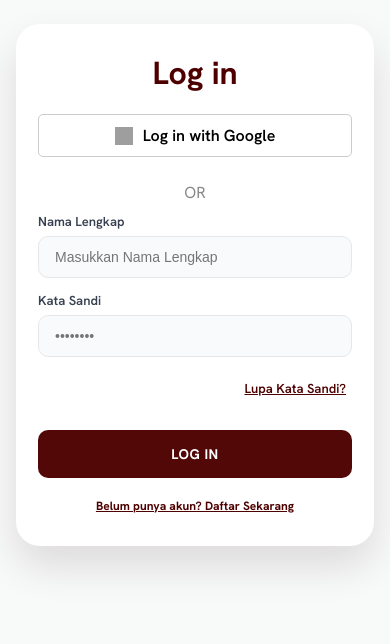
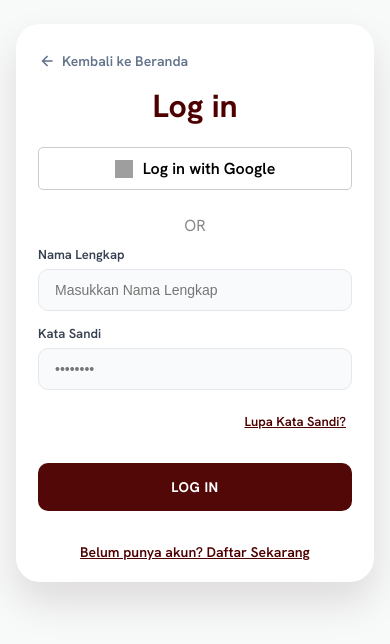
Before and after one commit to ariffrahmnn/carbon-wise, a React (Vite) app in the folder frontend/: page /login in a window 390 px wide. Shown: the top 644 px of the page. Built offline with nearby package versions, Linux system fonts and the light colour scheme; grey boxes are pictures that could not be loaded.

Commit message:
feat(fe): add Back to Home button, fix mobile link duplication, solid maroon header on About/News, and GSAP button animations

```diff
--- a/frontend/src/components/auth/login/Login.jsx
+++ b/frontend/src/components/auth/login/Login.jsx
@@ -1,5 +1,6 @@
-import React, { useState } from 'react';
+import React, { useState, useEffect } from 'react';
 import { useNavigate } from 'react-router-dom';
+import gsap from 'gsap';
 import SuccessModalCard from '../shared/SuccessModalCard.jsx';
 import ForgotPasswordModal from './ForgotPasswordModal.jsx';
 import '../../../styles/auth/shared/auth-form.css';
@@ -17,6 +18,20 @@
   const [loading, setLoading] = useState(false);
   const [showSuccessModal, setShowSuccessModal] = useState(false);
   const [showForgotPasswordModal, setShowForgotPasswordModal] = useState(false);
+
+  useEffect(() => {
+    // Animasi Entrance GSAP untuk tombol navigasi
+    gsap.fromTo(
+      ".auth-back-home-btn",
+      { opacity: 0, x: -15 },
+      { opacity: 1, x: 0, duration: 0.45, ease: "power2.out" }
+    );
+    gsap.fromTo(
+      ".login-signup-outline-btn",
+      { opacity: 0, scale: 0.9, y: 15 },
+      { opacity: 1, scale: 1, y: 0, duration: 0.55, delay: 0.2, ease: "back.out(1.5)" }
+    );
+  }, []);
 
   const handleChange = (e) => {
     setFormData({
@@ -92,6 +107,14 @@
 
         {/* SISI KIRI: FORM LOGIN */}
         <div className="login-form-section">
+          <button
+            type="button"
+            className="auth-back-home-btn"
+            onClick={() => navigate('/')}
+          >
+            <span className="material-symbols-outlined">arrow_back</span>
+            Kembali ke Beranda
+          </button>
           <h1 className="login-title">Log in</h1>
 
           {errorMsg && <div className="login-error-box">{errorMsg}</div>}
@@ -179,6 +202,24 @@
             <button type="submit" disabled={loading} className="login-submit-btn" style={{ marginTop: '10px' }}>
               {loading ? 'LOGGING IN...' : 'LOG IN'}
             </button>
+
+            <div className="auth-mobile-link">
+              <button
+                type="button"
+                onClick={() => navigate('/register')}
+                style={{
+                  background: 'none',
+                  border: 'none',
+                  color: '#4e0000',
+                  fontSize: '14px',
+                  fontWeight: '600',
+                  cursor: 'pointer',
+                  textDecoration: 'underline'
+                }}
+              >
+                Belum punya akun? Daftar Sekarang
+              </button>
+            </div>
           </form>
         </div>
 
--- a/frontend/src/components/auth/register/Register.jsx
+++ b/frontend/src/components/auth/register/Register.jsx
@@ -1,5 +1,6 @@
-import React, { useState } from 'react';
+import React, { useState, useEffect } from 'react';
 import { useNavigate } from 'react-router-dom';
+import gsap from 'gsap';
 import SuccessModalCard from '../shared/SuccessModalCard.jsx';
 import '../../../styles/auth/shared/auth-form.css'; // Memakai stylesheet yang sama agar desain konsisten
 
@@ -19,6 +20,20 @@
   const [errorMsg, setErrorMsg] = useState('');
   const [loading, setLoading] = useState(false);
   const [showSuccessModal, setShowSuccessModal] = useState(false);
+
+  useEffect(() => {
+    // Animasi Entrance GSAP untuk tombol navigasi
+    gsap.fromTo(
+      ".auth-back-home-btn",
+      { opacity: 0, x: -15 },
+      { opacity: 1, x: 0, duration: 0.45, ease: "power2.out" }
+    );
+    gsap.fromTo(
+      ".login-signup-outline-btn",
+      { opacity: 0, scale: 0.9, y: 15 },
+      { opacity: 1, scale: 1, y: 0, duration: 0.55, delay: 0.2, ease: "back.out(1.5)" }
+    );
+  }, []);
 
   const handleChange = (e) => {
     setFormData({
@@ -81,6 +96,14 @@
 
         {/* SISI KIRI: FORM REGISTER */}
         <div className="login-form-section">
+          <button
+            type="button"
+            className="auth-back-home-btn"
+            onClick={() => navigate('/')}
+          >
+            <span className="material-symbols-outlined">arrow_back</span>
+            Kembali ke Beranda
+          </button>
           <h1 className="login-title">Create Account</h1>
 
           {errorMsg && <div className="login-error-box">{errorMsg}</div>}
@@ -159,6 +182,24 @@
             <button type="submit" disabled={loading} className="login-submit-btn" style={{ marginTop: '15px' }}>
               {loading ? 'PROCESSING...' : 'SIGN UP'}
             </button>
+
+            <div className="auth-mobile-link">
+              <button
+                type="button"
+                onClick={() => navigate('/login')}
+                style={{
+                  background: 'none',
+                  border: 'none',
+                  color: '#4e0000',
+                  fontSize: '14px',
+                  fontWeight: '600',
+                  cursor: 'pointer',
+                  textDecoration: 'underline'
+                }}
+              >
+                Sudah punya akun? Log in
+              </button>
+            </div>
           </form>
         </div>
 
@@ -172,6 +213,13 @@
             <p className="login-overlay-text">
               To keep connected with us please login with your personal info
             </p>
+            <button
+              type="button"
+              className="login-signup-outline-btn"
+              onClick={() => navigate('/login')}
+            >
+              Sudah punya akun? Log in
+            </button>
           </div>
         </div>
 
--- a/frontend/src/components/header.jsx
+++ b/frontend/src/components/header.jsx
@@ -58,8 +58,11 @@
     closeMenu()
   }
 
+  const isNotHome = typeof window !== 'undefined' && window.location.pathname !== '/';
+  const isSolidHeader = isScrolled || isNotHome || currentPath.includes('/about');
+
   return (
-    <header className={`site-header${isScrolled ? ' site-header--scrolled' : ''}`}>
+    <header className={`site-header${isSolidHeader ? ' site-header--scrolled' : ''}`}>
       <div className="site-header__inner page-container">
         <a className="brand" href="/" onClick={() => handleNavClick('/')}>
           <span className="brand__icon" aria-hidden="true">
@@ -102,7 +105,7 @@
           </a>
           <a
             href="/#news"
-            className={currentPath.includes('#news') ? 'active' : ''}
+            className={currentPath.includes('news') ? 'active' : ''}
             onClick={() => handleNavClick('/#news')}
           >
             News
--- a/frontend/src/styles/auth/shared/auth-form.css
+++ b/frontend/src/styles/auth/shared/auth-form.css
@@ -212,10 +212,75 @@
   font-size: 13px;
   cursor: pointer;
   letter-spacing: 1px;
+  box-shadow: 0 4px 14px rgba(0, 0, 0, 0.15);
+  transition: all 250ms cubic-bezier(0.34, 1.56, 0.64, 1);
+}
+
+.login-signup-outline-btn:hover {
+  background-color: #ffffff;
+  color: var(--color-primary, #4e0000);
+  transform: translateY(-3px) scale(1.03);
+  box-shadow: 0 8px 24px rgba(0, 0, 0, 0.28);
+}
+
+/* TOMBOL BACK TO HOME ("<- Kembali ke Beranda") */
+.auth-back-home-btn {
+  display: inline-flex;
+  align-items: center;
+  gap: 6px;
+  background: none;
+  border: none;
+  color: #64748b;
+  font-size: 14px;
+  font-weight: 600;
+  cursor: pointer;
+  margin-bottom: 15px;
+  padding: 0;
+  transition: color 200ms ease, transform 200ms cubic-bezier(0.34, 1.56, 0.64, 1);
+}
+
+.auth-back-home-btn:hover {
+  color: var(--color-primary, #4e0000);
+  transform: translateX(-4px);
+}
+
+.auth-back-home-btn .material-symbols-outlined {
+  font-size: 18px;
+  transition: transform 200ms cubic-bezier(0.34, 1.56, 0.64, 1);
+}
+
+.auth-back-home-btn:hover .material-symbols-outlined {
+  transform: translateX(-3px);
+}
+
+.auth-mobile-link {
+  display: none;
+}
+
+.auth-mobile-link button {
+  background: none;
+  border: none;
+  color: var(--color-primary, #4e0000);
+  font-size: 14px;
+  font-weight: 600;
+  cursor: pointer;
+  text-decoration: underline;
+  transition: color 200ms ease, transform 200ms cubic-bezier(0.34, 1.56, 0.64, 1);
+}
+
+.auth-mobile-link button:hover {
+  color: #380000;
+  transform: translateY(-1px) scale(1.02);
 }
 
 /* MEDIA QUERY UNTUK TAMPILAN MOBILE */
 @media (max-width: 768px) {
+  .auth-mobile-link {
+    display: block;
+    text-align: center;
+    margin-top: 16px;
+  }
+
   .login-main-container {
     align-items: flex-start;
     min-height: 100vh;
@@ -230,7 +295,7 @@
 
   .login-form-section {
     width: 100%;
-    padding: 28px 22px 10px;
+    padding: 28px 22px 20px;
   }
 
   .login-submit-btn {
@@ -242,38 +307,6 @@
   }
 
   .login-image-section {
-    display: flex;
-    width: 100%;
-    min-height: 48px;
-    background-image: none !important;
-    background-color: transparent;
-    border-radius: 0;
-  }
-
-  .login-image-overlay {
-    position: static;
-    width: 100%;
-    padding: 0 22px 22px;
-    background-color: transparent;
-  }
-
-  .login-overlay-title,
-  .login-overlay-text {
-    display: none;
-  }
-
-  .login-signup-outline-btn {
-    display: block;
-    min-width: 0;
-    min-height: 36px;
-    margin: 0 auto;
-    padding: 4px 14px;
-    color: var(--color-primary, #4e0000);
-    background: transparent;
-    border: none;
-    border-radius: 6px;
-    font-size: 12px;
-    letter-spacing: 0;
-    text-decoration: underline;
+    display: none !important;
   }
 }
```
